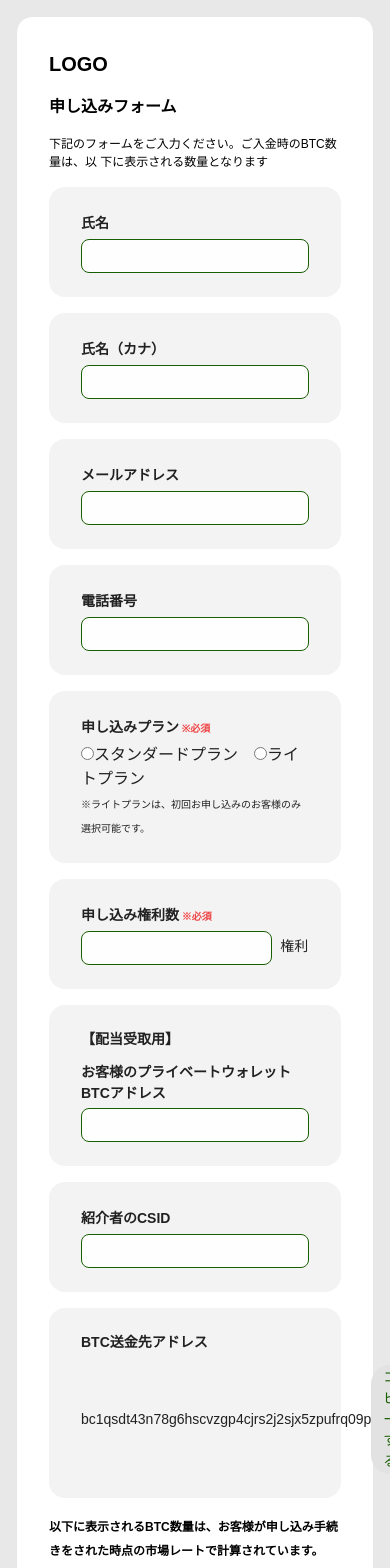
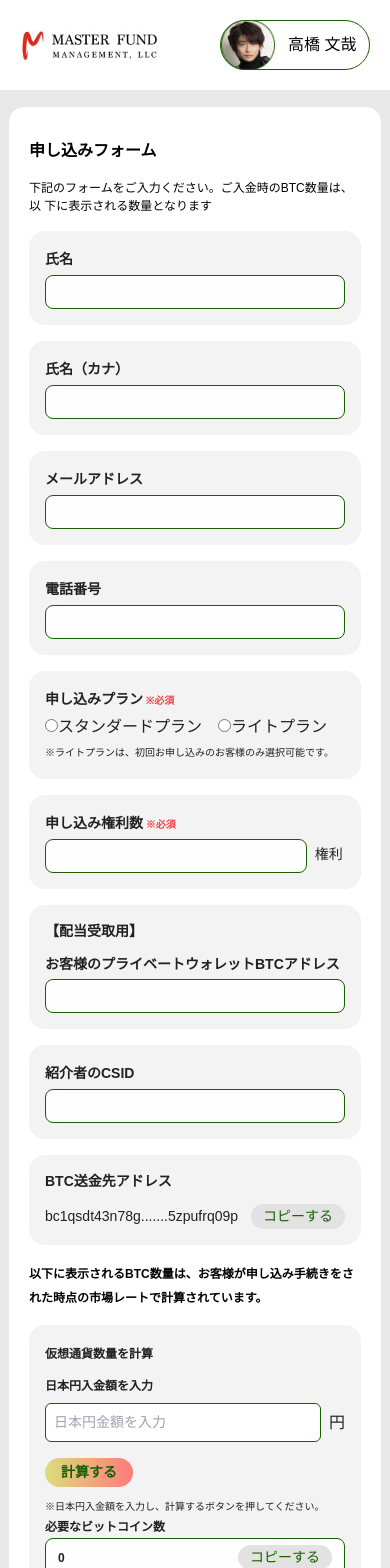
Before and after one commit to xmccopy/yencrypto, a Next.js app: page / in a window 390 px wide. Shown: the top 1568 px of the page. Built offline with nearby package versions, Linux system fonts and the light colour scheme; no server answers.

Commit message:
[Update] UI

```diff
--- a/pages/components/ApplyForm.tsx
+++ b/pages/components/ApplyForm.tsx
@@ -104,7 +104,9 @@ const CombinedForm = () => {
         .required("申し込み権利数は必須です")
         .positive(),
       cryptoType: Yup.string().required("仮想通貨を選択してください"),
-      walletAddress: Yup.string().required("プライベートウォレットアドレスは必須です"),
+      walletAddress: Yup.string().required(
+        "プライベートウォレットアドレスは必須です"
+      ),
       // amount: Yup.number()
       //   .required("金額を入力してください")
       //   .positive()
@@ -216,7 +218,7 @@ const CombinedForm = () => {
         }
       />
 
-      <div className="bg-[#F3F3F3] rounded-[16px] px-[32px] py-[24px]">
+      <div className="bg-[#F3F3F3] rounded-[16px] px-4 md:px-[32px] py-4 md:py-[24px]">
         <label className="font-bold text-[14px] text-[#212121]">
           申し込みプラン<span className="text-red-500 text-[10px]"> ※必須</span>
         </label>
@@ -265,7 +267,7 @@ const CombinedForm = () => {
         }
       />
 
-      <div className="px-[32px] py-[24px] bg-[#F3F3F3] rounded-[16px]">
+      <div className="px-4 md:px-[32px] py-4 md:py-[24px] bg-[#F3F3F3] rounded-[16px]">
         <div className="flex flex-col gap-3">
           <label
             htmlFor="walletAddress"
@@ -316,7 +318,7 @@ const CombinedForm = () => {
             : undefined
         }
       />
-      <div className="bg-[#F3F3F3] rounded-[16px] px-[32px] py-[24px]">
+      <div className="bg-[#F3F3F3] rounded-[16px] px-4 md:px-[32px] py-4 md:py-[24px]">
         <label
           htmlFor="cryptoType"
           className="block text-[14px] font-semibold text-[#212121]"
@@ -324,9 +326,11 @@ const CombinedForm = () => {
           BTC送金先アドレス
         </label>
         <div className="flex items-center justify-between mt-3">
-          <label className="block text-[14px] font-light text-[#212121]">
-            {/* {adminAddress.slice(0, 10) + "......." + adminAddress.slice(-10)} */}
+          <label className="hidden md:block text-[14px] font-light text-[#212121]">
             {adminAddress}
+          </label>
+          <label className="block md:hidden text-[14px] font-light text-[#212121]">
+            {adminAddress.slice(0, 13) + "......." + adminAddress.slice(-10)}
           </label>
           <CopyToClipboard
             text={adminAddress.toString()}
@@ -352,7 +356,7 @@ const CombinedForm = () => {
           以下に表示されるBTC数量は、お客様が申し込み手続きをされた時点の市場レートで計算されています。
         </label>
       </div>
-      <div className="bg-[#F3F3F3] rounded-[16px] px-[32px] py-[24px]">
+      <div className="bg-[#F3F3F3] rounded-[16px] px-4 md:px-[32px] py-4 md:py-[24px]">
         <label className="text-[12px] font-semibold text-[#212121]">
           仮想通貨数量を計算
         </label>
--- a/pages/components/Container.tsx
+++ b/pages/components/Container.tsx
@@ -6,7 +6,7 @@ interface ContainerProps {
 
 const Container: React.FC<ContainerProps> = ({children}) => {
     return (
-        <div className="max-w-[600px] md:max-w-[914px] mx-auto xl:px-20 md:px-10 sm:px-2 px-4">
+        <div className="max-w-[600px] md:max-w-[914px] mx-auto xl:px-20 md:px-10 sm:px-2 px-2">
             {children}
         </div>
     )
--- /dev/null
+++ b/pages/components/Header.tsx
@@ -0,0 +1,13 @@
+const HeaderComponent = () => {
+  return (
+    <div className="flex h-[90px] items-center bg-white px-5 md:px-[240px] justify-between">
+      <img src="/logo.jpg" className="h-[30px] md:h-[50px]" />
+      <div className="flex items-center w-[150px] md:w-[193px] h-[50px] md:h-[58px] rounded-[50px] border-[#185F03] border-[1px]">
+        <img src="/user.png" className="h-[50px] md:h-[58px]" />
+        <p className="text-center w-full text-[16px] md:text-[20px]">高橋 文哉</p>
+      </div>
+    </div>
+  );
+};
+
+export default HeaderComponent;
--- a/pages/components/TextInput.tsx
+++ b/pages/components/TextInput.tsx
@@ -24,7 +24,7 @@ const TextInput: React.FC<TextInputProps> = ({
   type = "text",
 }) => {
   return (
-    <div className="px-[32px] py-[24px] bg-[#F3F3F3] rounded-[16px]">
+    <div className="px-4 md:px-[32px] py-4 md:py-[24px] bg-[#F3F3F3] rounded-[16px]">
       <label htmlFor={name} className="font-bold text-[14px] text-[#212121]">
         {label}
         {required && <span className="text-red-500 text-[10px]"> ※必須</span>}
--- a/pages/index.tsx
+++ b/pages/index.tsx
@@ -2,15 +2,16 @@ import Logo from "./components/Logo";
 import Title from "./components/Title";
 import ApplyForm from "./components/ApplyForm";
 import Container from "./components/Container";
+import HeaderComponent from "./components/Header";
 import { GoLinkExternal } from "react-icons/go";
 
 export default function Home() {
   return (
     <>
+      <HeaderComponent />
       <Container>
-        <div className="border py-8 px-8 my-4 bg-[#FFFFFF] rounded-[16px]">
-          <Logo />
-          <div className="my-4">
+        <div className="border py-8 px-5 md:px-8 my-4 bg-[#FFFFFF] rounded-[16px]">
+          <div className="mb-4">
             <Title title="申し込みフォーム" />
           </div>
           <p className="text-[12px] font-light mb-4">
```
Also changed, not shown: public/user.png (added).
